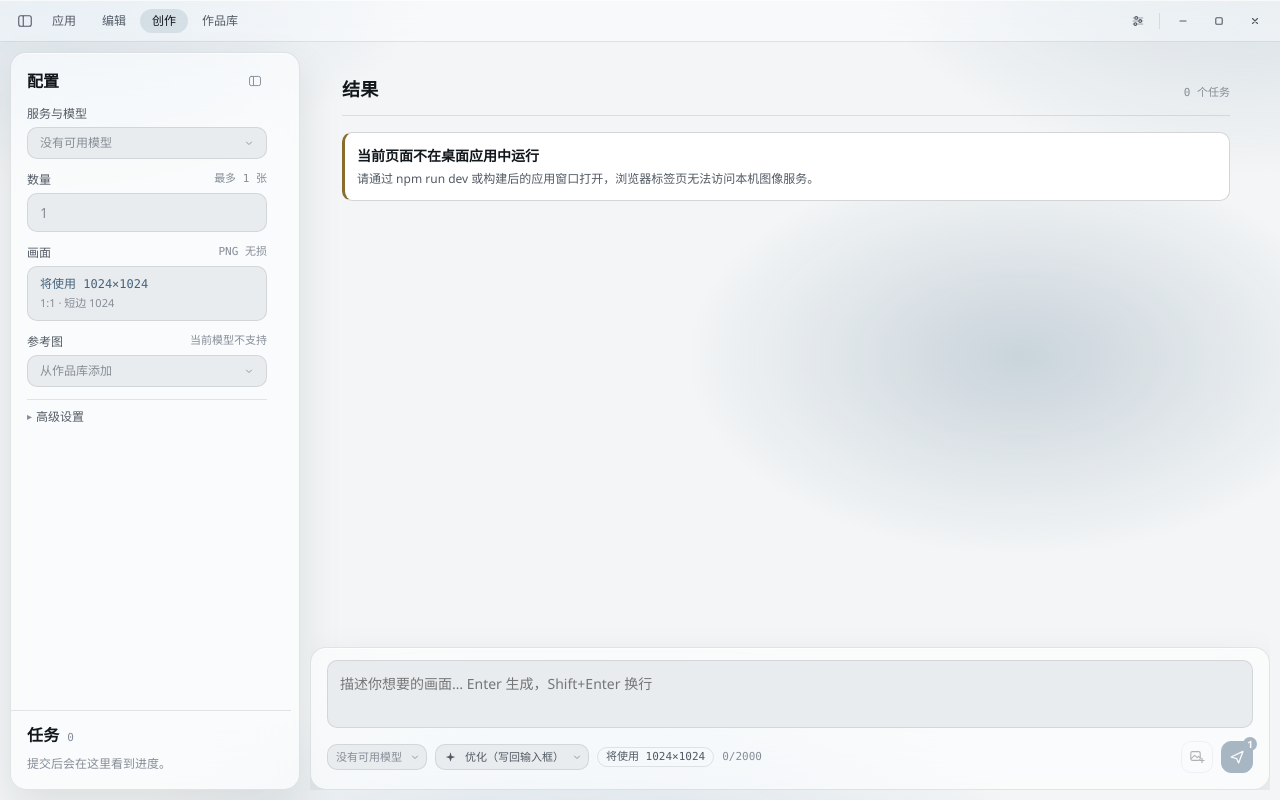
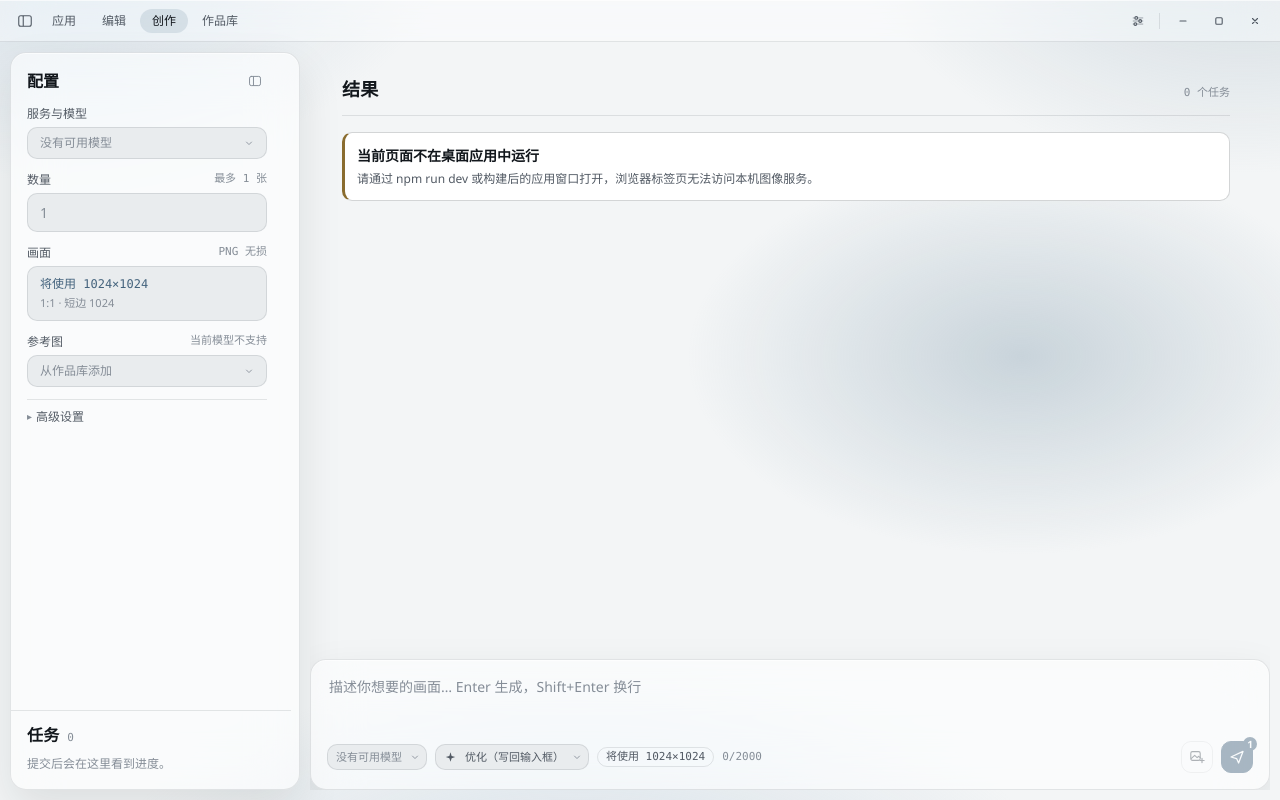
Before and after one commit to veyastra2362/image-agent, a React (Vite) app: page / in a window 1280 px wide. Built offline with nearby package versions, Linux system fonts and the light colour scheme.

Commit message:
输入区改成整块同色（去掉内层边框）；侧栏收起/展开加平滑过渡

```diff
--- a/src/renderer/glass.css
+++ b/src/renderer/glass.css
@@ -425,3 +425,65 @@ body::after {
     transition: none !important;
   }
 }
+
+/* ---------------------------------------------------------------- 输入区：整块一个底色 */
+
+/*
+ * 输入框不再自带边框和底色：它和 dock 是同一块面，
+ * 只有光标和文字浮在上面（对齐 Claude / Codex 那种"整块玻璃 + 底部工具行"）。
+ */
+.dock__input {
+  padding: 4px 2px 6px;
+  border: 0;
+  border-radius: 0;
+  background: transparent;
+  color: var(--text);
+}
+
+.dock__input:focus {
+  border: 0;
+  outline: none;
+}
+
+.dock__input::placeholder {
+  color: var(--text-faint);
+}
+
+/* 工具行与输入之间只留间距，不再画分隔线 */
+.dock__bar {
+  padding-top: 4px;
+}
+
+/* ---------------------------------------------------------------- 侧栏收起的过渡 */
+
+/*
+ * 原来收起是 display:none，没有过渡。现在保持元素在文档里，
+ * 用网格列宽 + 透明度做动画，画布宽度会跟着平滑变化。
+ */
+.shell {
+  transition: grid-template-columns 220ms cubic-bezier(0.22, 1, 0.36, 1);
+}
+
+.shell > .sidebar {
+  transition:
+    opacity 160ms ease,
+    margin 220ms cubic-bezier(0.22, 1, 0.36, 1),
+    transform 220ms cubic-bezier(0.22, 1, 0.36, 1);
+}
+
+.shell.is-collapsed > .sidebar {
+  display: block;
+  margin: 0;
+  opacity: 0;
+  visibility: hidden;
+  transform: translateX(-8px);
+  pointer-events: none;
+  overflow: hidden;
+}
+
+@media (prefers-reduced-motion: reduce) {
+  .shell,
+  .shell > .sidebar {
+    transition: none;
+  }
+}
```
Also changed, not shown: scripts/ui-smoke.mjs (+9 -1 lines).
